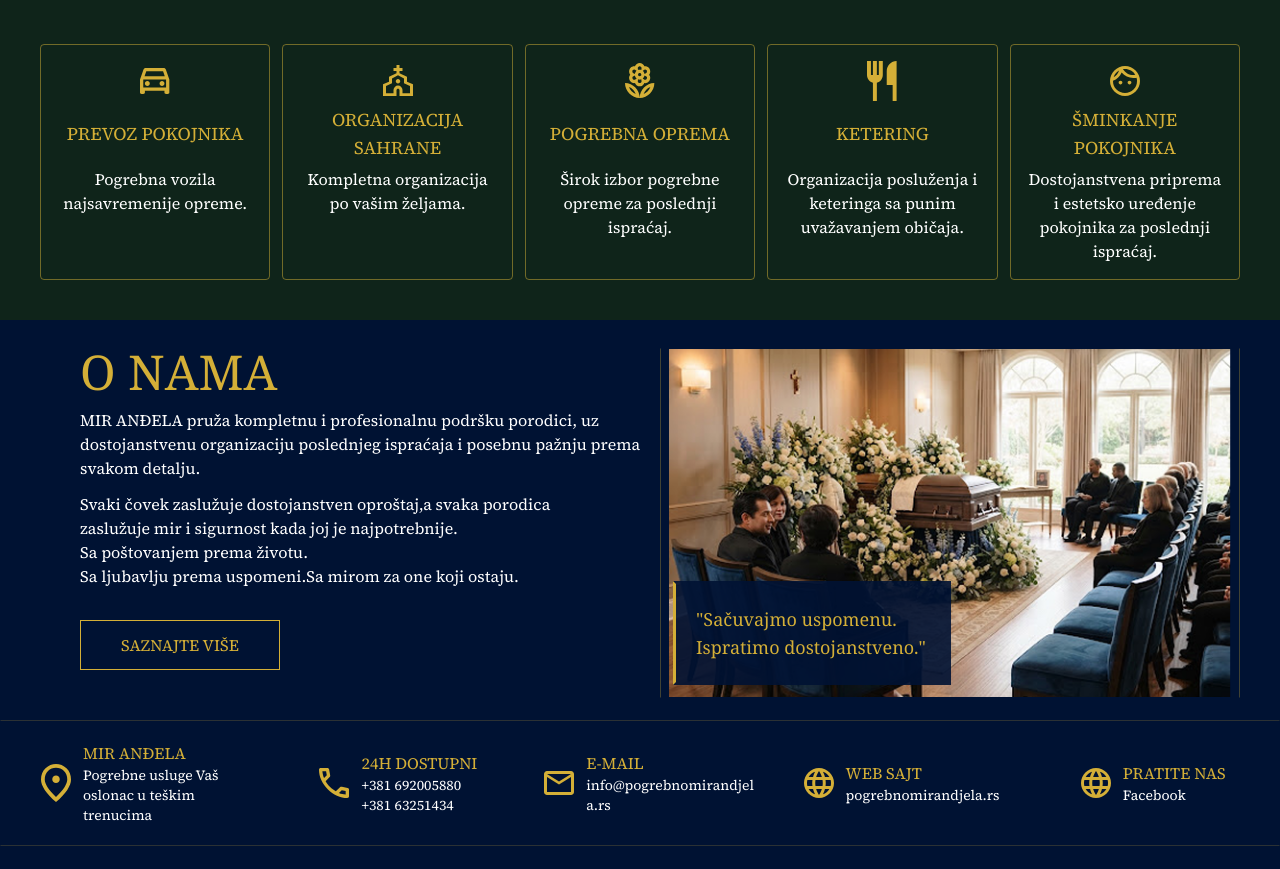
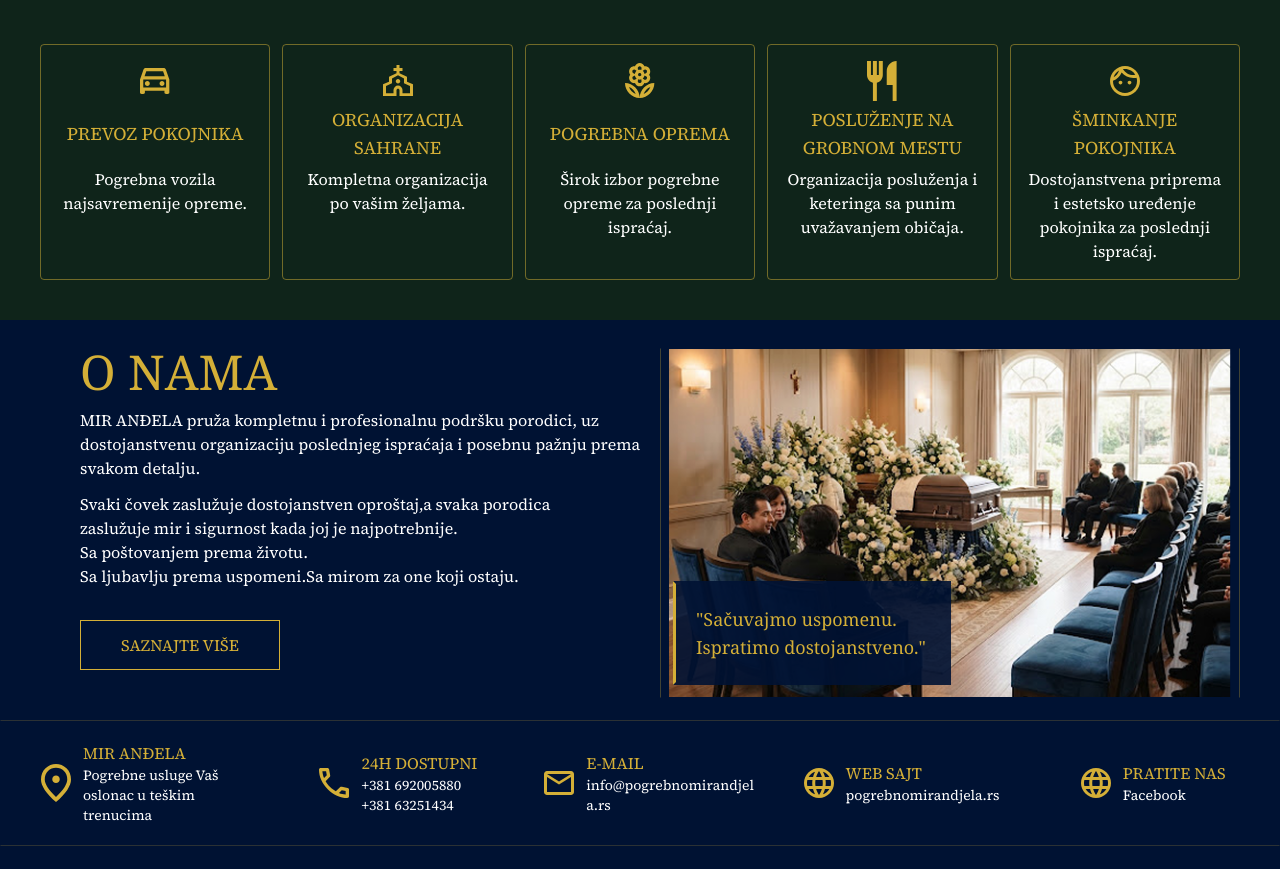
Before and after one commit to matkethekid/mirnadjela-ui, a Next.js app: page / in a window 1280 px wide. Shown: the part 916-1785 px from the top of the page. Built offline with nearby package versions, Linux system fonts and the light colour scheme.

Commit message:
fix: change title & url for ketering

```diff
--- a/components/Services.tsx
+++ b/components/Services.tsx
@@ -35,7 +35,7 @@ const services: Service[] = [
     },
     {
         id: 3,
-        title: "ketering",
+        title: "Posluženje na grobnom mestu",
         text: "Organizacija posluženja i keteringa sa punim uvažavanjem običaja.",
         icon: "/icons/ketering.svg"
     },
```
